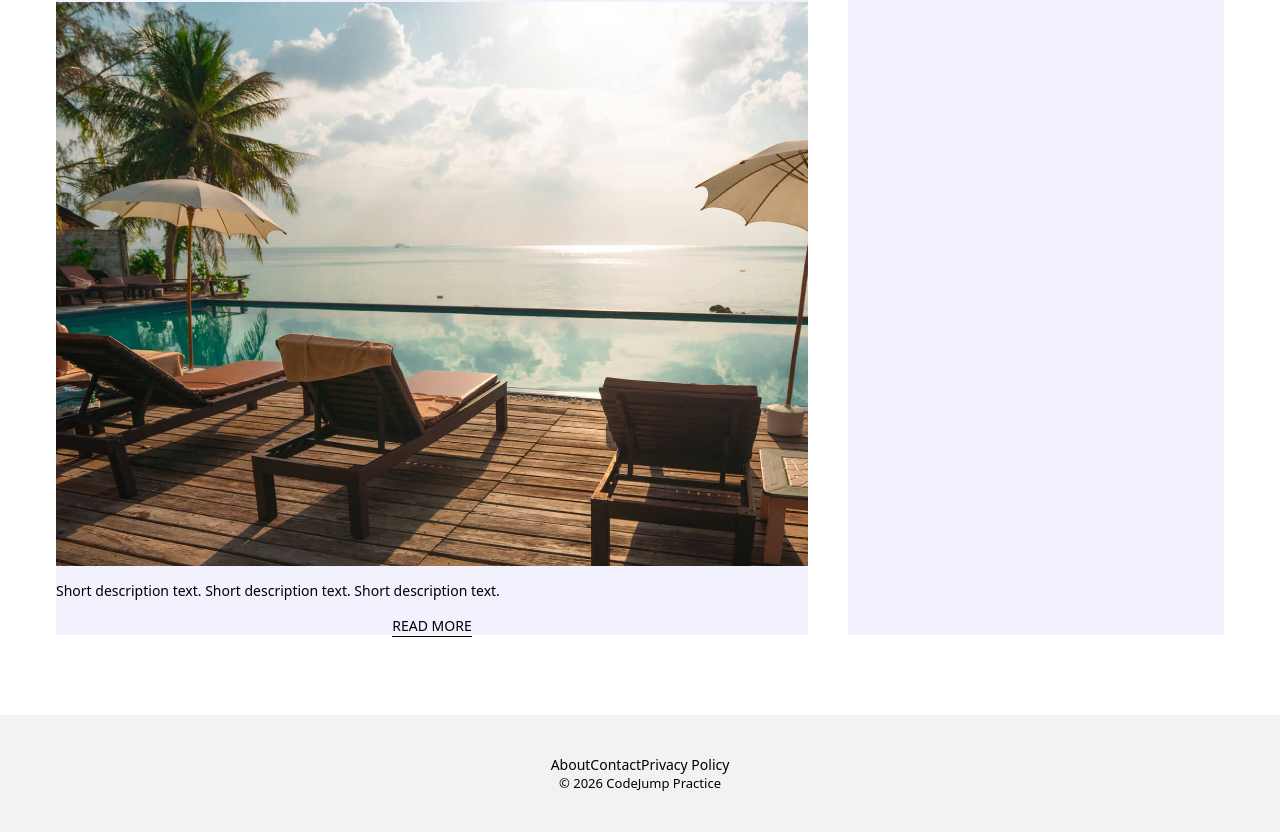
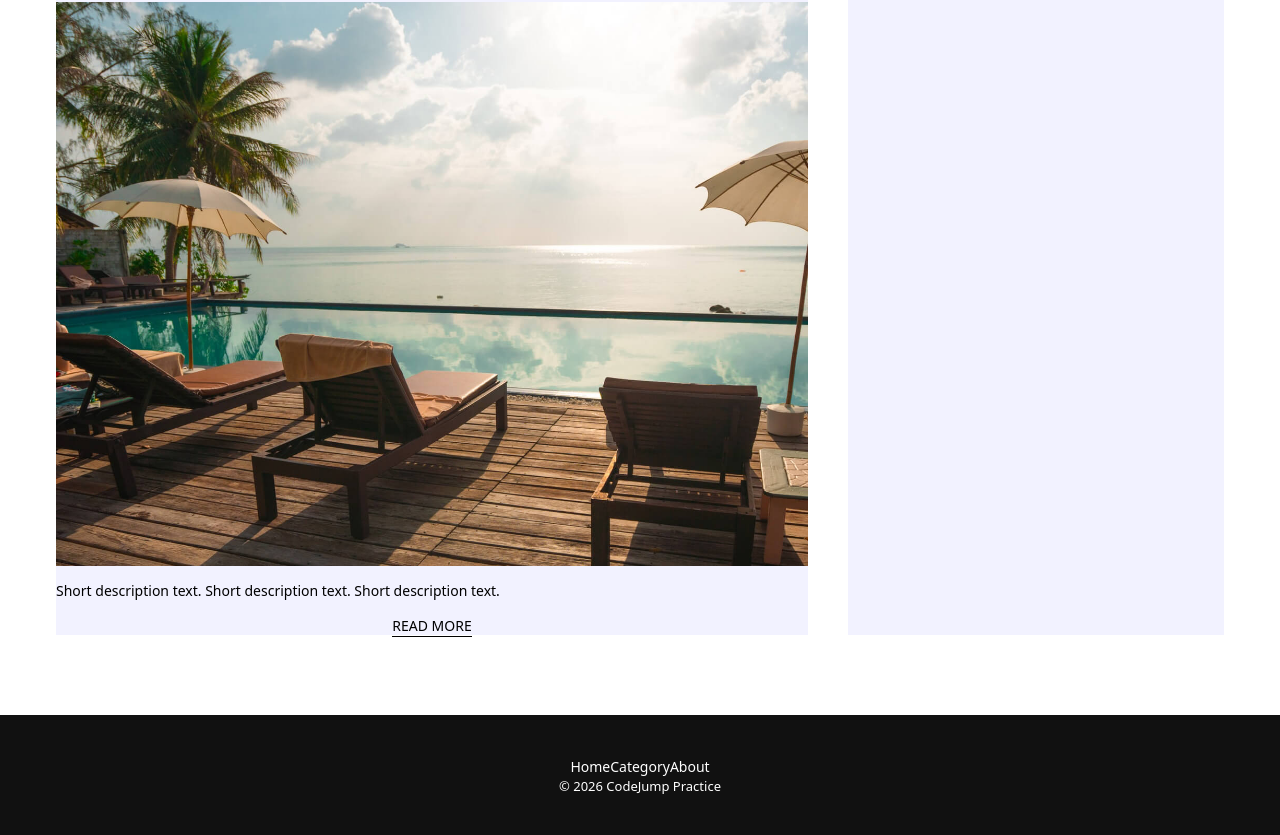
Before and after one commit to fujita0000hisashi-cpu/codejump-advanced-1, a React (Vite) app: page / in a window 1280 px wide. Shown: the part 2172-3007 px from the top of the page. Built offline with nearby package versions, Linux system fonts and the light colour scheme.

Commit message:
feat: add footer structure and layout

```diff
--- a/src/components/Footer.tsx
+++ b/src/components/Footer.tsx
@@ -1,20 +1,18 @@
 export function Footer() {
   return (
     <footer className="footer">
-      <div className="container">
       <div className="footer-inner">
-          <nav className="footer-nav">
+        <nav className="footer-nav" aria-label="Footer navigation">
           <ul className="footer-list">
-              <li className="footer-item">About</li>
-              <li className="footer-item">Contact</li>
-              <li className="footer-item">Privacy Policy</li>
+            <li className="footer-item"><a className="footer-link" href="#">Home</a></li>
+            <li className="footer-item"><a className="footer-link" href="#">Category</a></li>
+            <li className="footer-item"><a className="footer-link" href="#">About</a></li>
           </ul>
         </nav>
         <p className="footer-copy">
           &copy; 2026 CodeJump Practice
         </p>
       </div>
-      </div>
     </footer>
   );
 }
--- a/src/style.css
+++ b/src/style.css
@@ -366,13 +366,21 @@ body {
 .footer {
   margin-top: 80px;
   padding: 40px 0;
-  background: rgba(0, 0, 0, .05);
+  background: #111;
+  color: #fff;
 }
 
 .footer-inner {
+  max-width: 1200px;
+  margin: 0 auto;
+  padding: 0 20px;
   display: grid;
   gap: 24;
   text-align: center;
+}
+
+.footer-nav {
+
 }
 
 .footer-list {
@@ -384,13 +392,30 @@ body {
   grid-area: 24px;
 }
 
+.footer-link {
+  text-decoration: none;
+  color: #fff;
+  font-size: 14px;
+}
+
+.footer-link:hover {
+  opacity: .7;
+}
+
 .footer-item {
-  font-size: 14px;
+
 }
 
 .footer-copy {
   margin: 0;
   font-size: 13px;
+}
+
+@media (max-width: 900px) {
+  .footer-list {
+    flex-direction: column;
+    gap: 12px;
+  }
 }
 
 /* ====================
```
Lines whose indentation alone changed are shown as unchanged.
